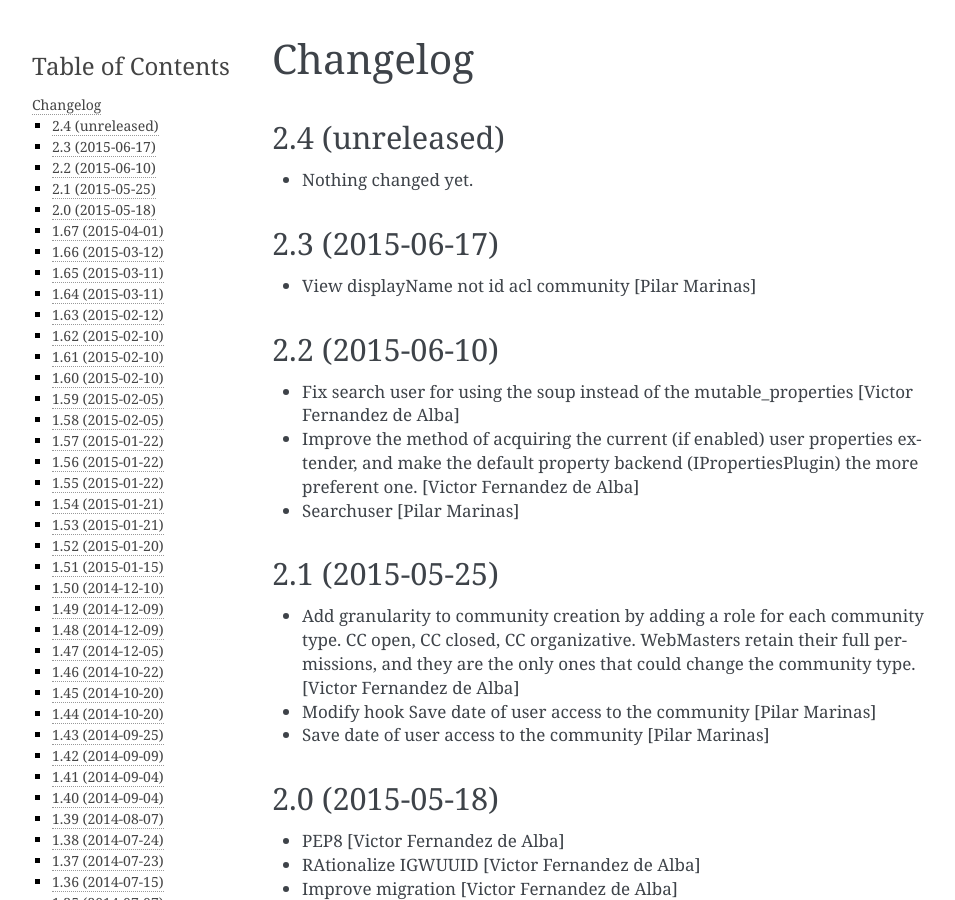
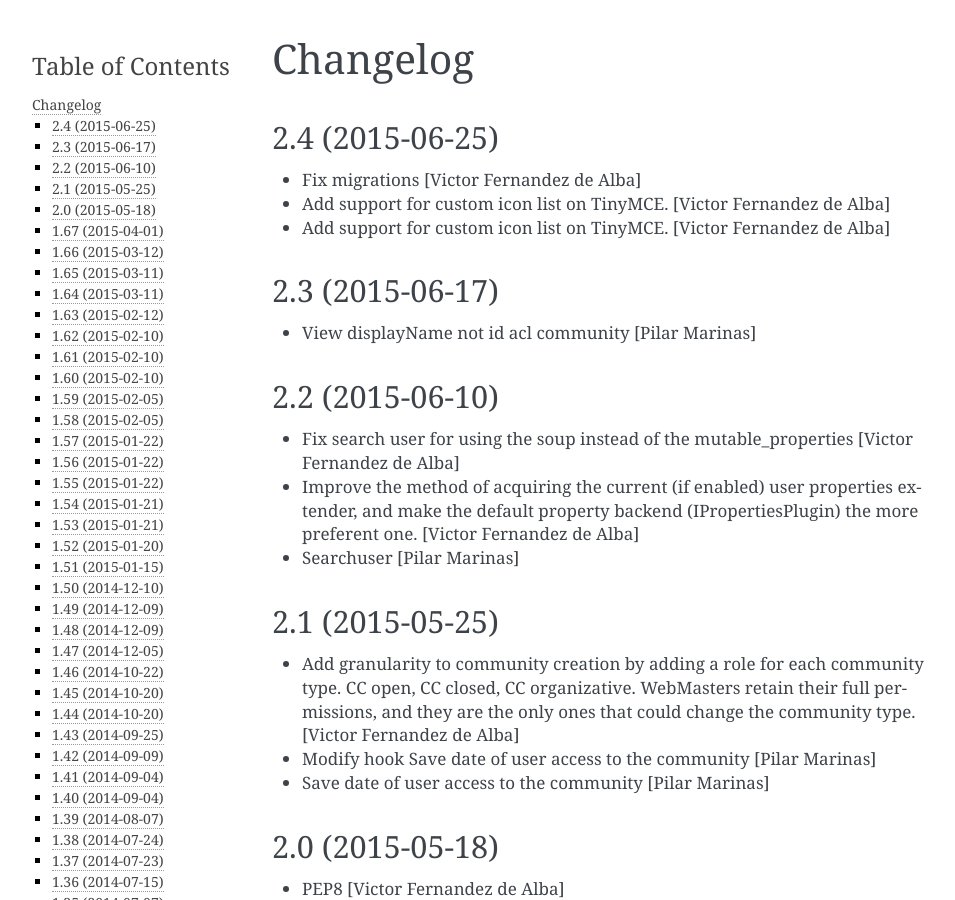
Before and after one commit to UPCnet/ulearn.core, a Sphinx documentation site: the page built from docs/HISTORY.rst, in a window 1280 px wide and 900 px high. Shown: the whole window, without its empty margins (148-1103 px from the left). Built offline with Sphinx 7.4.7, drawn with Linux system fonts in a browser that asks for light colours; pages that are not in the unit, such as notebooks, are missing from menus.

Commit message:
Preparing release 2.4

```diff
--- a/docs/HISTORY.rst
+++ b/docs/HISTORY.rst
@@ -1,11 +1,12 @@
 Changelog
 =========
 
-2.4 (unreleased)
+2.4 (2015-06-25)
 ----------------
 
-- Nothing changed yet.
-
+* Fix migrations [Victor Fernandez de Alba]
+* Add support for custom icon list on TinyMCE. [Victor Fernandez de Alba]
+* Add support for custom icon list on TinyMCE. [Victor Fernandez de Alba]
 
 2.3 (2015-06-17)
 ----------------
--- a/setup.py
+++ b/setup.py
@@ -1,7 +1,7 @@
 from setuptools import setup, find_packages
 import os
 
-version = '2.4.dev0'
+version = '2.4'
 
 README = open('README.rst').read()
 HISTORY = open(os.path.join('docs', 'HISTORY.rst')).read()
```
